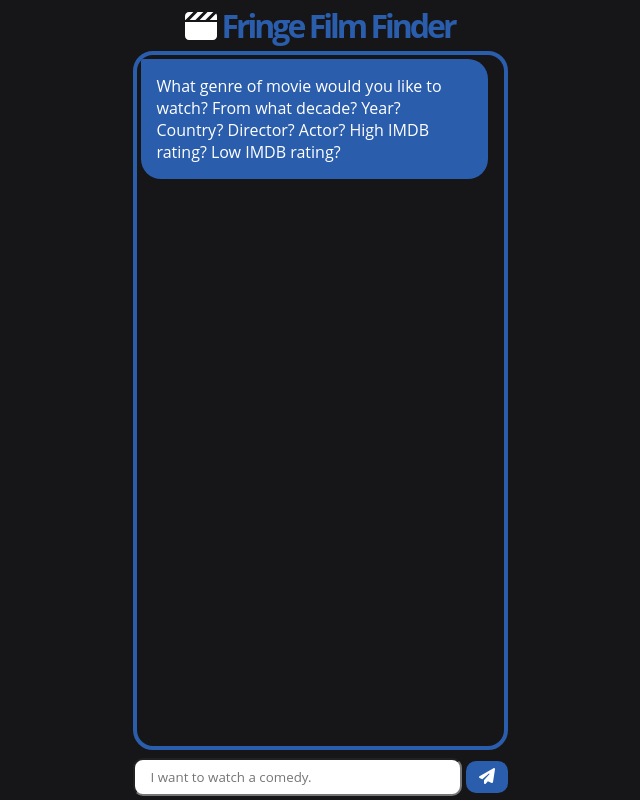
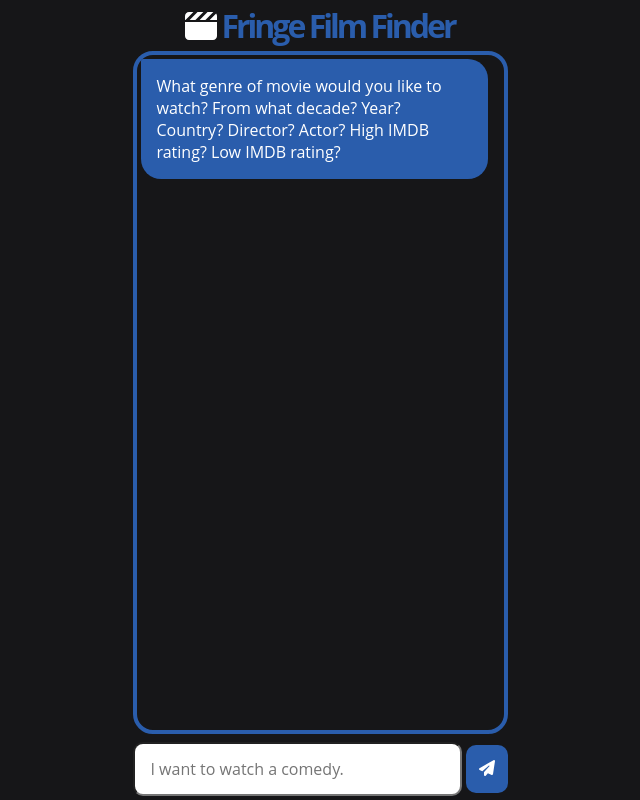
Before and after one commit to orbithammer/Fringe-Film-Finder-v2, a React (Vite) app: page / in a window 1280 px wide. Shown: the whole page, without its empty margins (320-960 px from the left). Built offline with nearby package versions, Linux system fonts and the light colour scheme; no server answers.

Commit message:
fixed css location

```diff
--- a/index.css
+++ /dev/null
@@ -1,152 +0,0 @@
-body {
-  margin: 0 auto;
-  padding: 0 0.25rem;
-  font-family: 'Open Sans', sans-serif;
-  max-width: 23.4375rem;
-  background-color: #161618;
-}
-
-.screen {
-   display: flex;
-   flex-direction: column;
-   height: 100vh;
-}
-
-.title-wrapper {
-  display: flex;
-  align-items: center;
-  margin: 0 auto;
-}
-
-.title-wrapper img {
-  height: 2rem;
-  margin-right: 0.25rem;
-}
-
-h1 {
-  margin: 0.25rem auto;
-  color: #2A5DAC;
-  letter-spacing: -3px;
-}
-
-.chat-window {
-  display: flex;
-  flex-direction: column;
-  border: solid 4px #2A5DAC;
-  height: 100%;
-  overflow: auto;
-  margin-bottom: 0.5rem;
-  -webkit-overflow-scrolling: touch; /* Enable smooth scrolling on iOS devices */
-  scroll-behavior: smooth;
-}
-
-.chat-window::-webkit-scrollbar {
-width: 0;
-}
-
-.user,
-.ai,
-.rounded {
-  border-radius: 20px;
-}
-
-.user {
-  align-self: flex-end;
-  background-color: #3EB489;
-  margin: 0.25rem 0.5rem 0.25rem 1rem;
-  text-align: right;
-  border-top-right-radius: 0;
-}
-
-.ai {
-  align-self: flex-start;
-  background-color: #2A5DAC;
-  color: #fff;
-  margin: 0.25rem 1rem 0.25rem 0.25rem;
-  border-top-left-radius: 0;
-}
-
-.user,
-.ai {
-  display: inline-block;
-  width: fit-content;
-  padding: 1rem;
-}
-
-.input-wrapper {
-  display: flex;
-  align-items: center;
-  position: sticky;
-  margin-top: auto;
-  bottom: 0;
-  margin-bottom: 0.25rem;
-}
-
-.user-input {
-  line-height: 3rem;
-  font-size: 1rem;
-  max-width: 30rem;
-  width: 100%;
-  font-family: inherit;
-  padding-left: 1rem;
-}
-
-.send-button {
-  background-color: #2A5DAC;
-  height: 3rem;
-  width: 3rem;
-  border: none;
-  margin-left: 0.25rem;
-}
-
-.send-icon {
-  width: 1rem;
-}
-
-.thinking-icon {
-  filter: brightness(0) invert(1);
-}
-
-.input-rounded {
-  border-radius: 10px;
-}
-
-.imdb-link {
-  display: flex;
-  flex-direction: column;
-  align-items: center;
-}
-
-.chat-message img {
-  margin: 1rem 0;
-  border-radius: 10px;
-}
-
-.chat-message a {
-  color: #fff;
-  text-decoration: none;
-}
-
-.chat-message {
-  transition: all 0.5s ease;
-}
-
-.user {
-  margin-left: 1rem;
-  animation: slideFromRight 0.5s forwards;
-}
-
-.ai {
-  margin-right: 1rem;
-  animation: slideFromLeft 0.5s forwards;
-}
-
-@keyframes slideFromRight {
-  0% { transform: translateX(100%); }
-  100% { transform: translateX(0); }
-}
-
-@keyframes slideFromLeft {
-  0% { transform: translateX(-100%); }
-  100% { transform: translateX(0); }
-}
--- a/src/index.css
+++ b/src/index.css
@@ -83,7 +83,8 @@
 }
 
 .user-input {
-  line-height: 2rem;
+  line-height: 3rem;
+  font-size: 1rem;
   max-width: 30rem;
   width: 100%;
   font-family: inherit;
@@ -92,7 +93,7 @@
 
 .send-button {
   background-color: #2A5DAC;
-  height: 2rem;
+  height: 3rem;
   width: 3rem;
   border: none;
   margin-left: 0.25rem;
```
